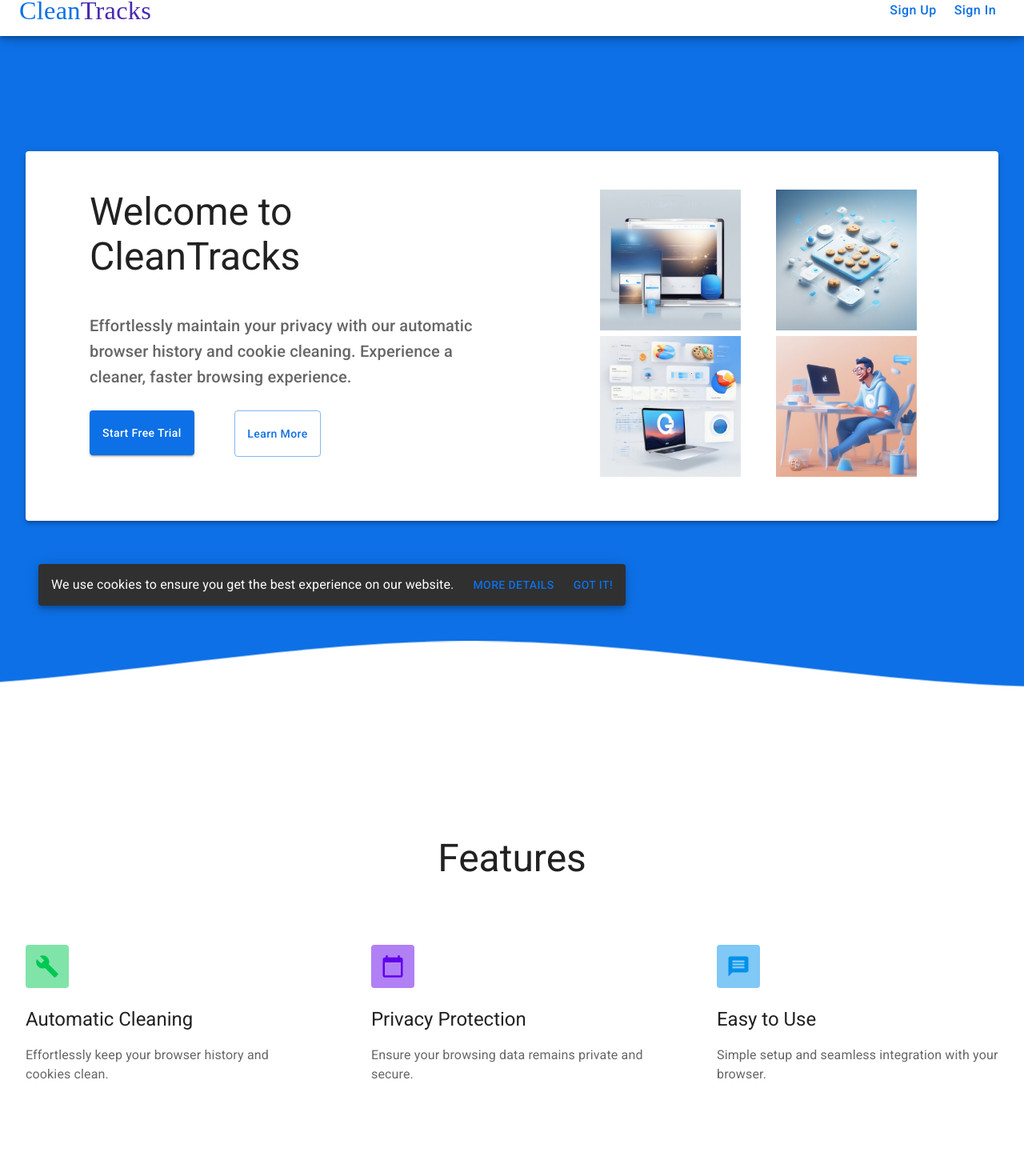
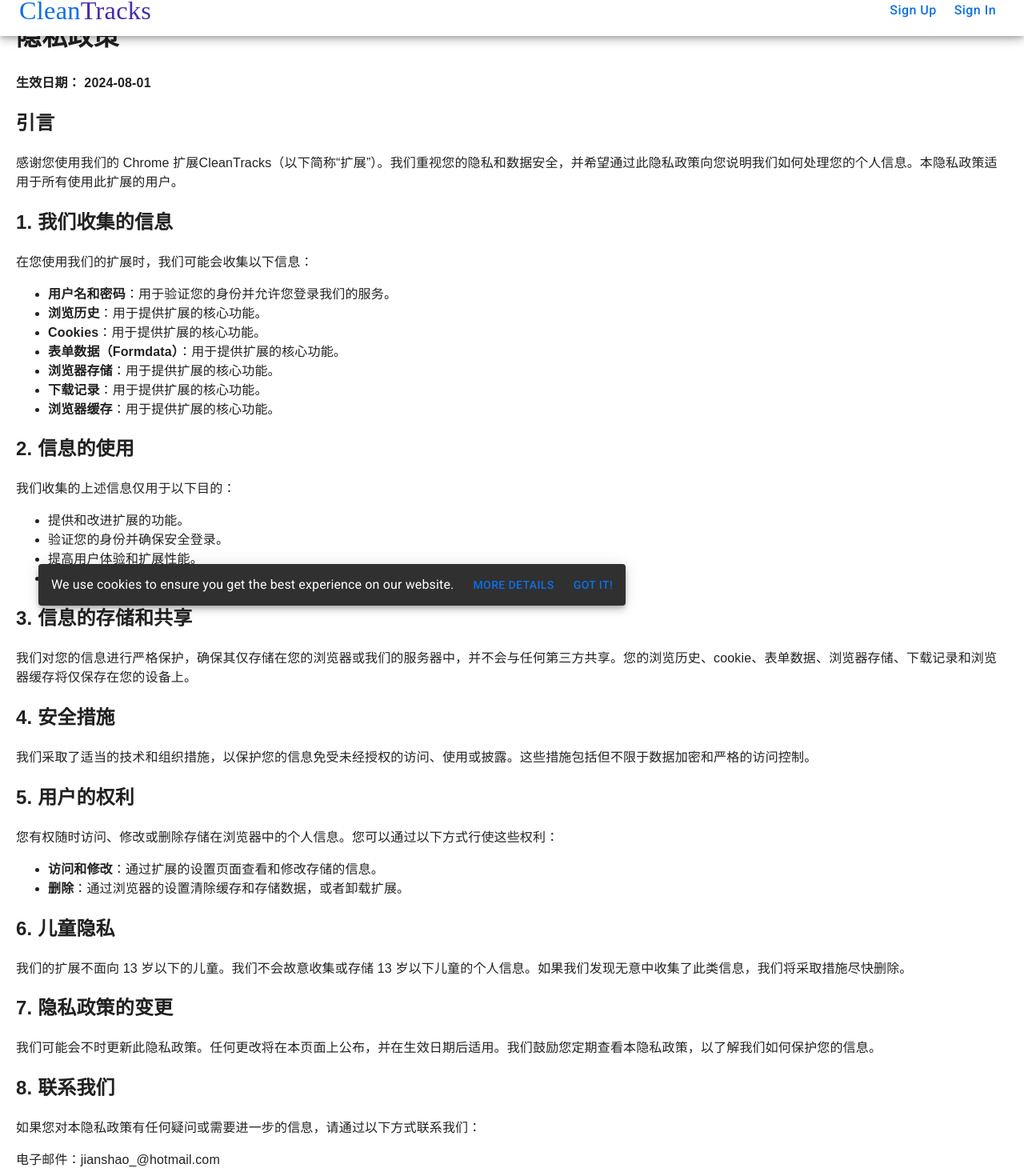
Before and after one commit to jianshao/cleantracks_website, a React (Create React App) app: page /private in a window 1280 px wide. Shown: the part 19-1489 px from the top of the page at 80% size. Built offline with nearby package versions, Linux system fonts and the light colour scheme; a web font is replaced by a local one.

Commit message:
增加隐私政策页面

```diff
--- a/src/logged_out/components/Routing.js
+++ b/src/logged_out/components/Routing.js
@@ -6,9 +6,16 @@ import Home from "./home/Home";
 import Blog from "./blog/Blog";
 import BlogPost from "./blog/BlogPost";
 import useLocationBlocker from "../../shared/functions/useLocationBlocker";
+import PrivacyPolicy from "./home/Private";
 
 function Routing(props) {
-  const { blogPosts, selectBlog, selectHome, openRegisterDialog, openLoginDialog } = props;
+  const {
+    blogPosts,
+    selectBlog,
+    selectHome,
+    openRegisterDialog,
+    openLoginDialog,
+  } = props;
   useLocationBlocker();
   return (
     <Switch>
@@ -33,7 +40,18 @@ function Routing(props) {
         selectBlog={selectBlog}
         blogPosts={blogPosts}
       />
-      <PropsRoute path="/" component={Home} selectHome={selectHome} openRegisterDialog={openRegisterDialog} openLoginDialog={openLoginDialog} />
+      <PropsRoute
+        path="/private"
+        component={PrivacyPolicy}
+        openRegisterDialog={openRegisterDialog}
+      />
+      <PropsRoute
+        path="/"
+        component={Home}
+        selectHome={selectHome}
+        openRegisterDialog={openRegisterDialog}
+        openLoginDialog={openLoginDialog}
+      />
     </Switch>
   );
 }
@@ -43,7 +61,7 @@ Routing.propTypes = {
   selectHome: PropTypes.func.isRequired,
   selectBlog: PropTypes.func.isRequired,
   openRegisterDialog: PropTypes.func.isRequired,
-  openLoginDialog: PropTypes.func.isRequired
+  openLoginDialog: PropTypes.func.isRequired,
 };
 
 export default memo(Routing);
--- /dev/null
+++ b/src/logged_out/components/home/Private.js
@@ -0,0 +1,106 @@
+import React from "react";
+import ReactDOM from "react-dom";
+import PropTypes from "prop-types";
+
+function PrivacyPolicy(props) {
+  return (
+    <div style={{ padding: "20px", fontFamily: "Arial, sans-serif" }}>
+      <h1>隐私政策</h1>
+      <p>
+        <strong>生效日期： 2024-08-01</strong>
+      </p>
+
+      <h2>引言</h2>
+      <p>
+        感谢您使用我们的 Chrome
+        扩展CleanTracks（以下简称“扩展”）。我们重视您的隐私和数据安全，并希望通过此隐私政策向您说明我们如何处理您的个人信息。本隐私政策适用于所有使用此扩展的用户。
+      </p>
+
+      <h2>1. 我们收集的信息</h2>
+      <p>在您使用我们的扩展时，我们可能会收集以下信息：</p>
+      <ul>
+        <li>
+          <strong>用户名和密码</strong>
+          ：用于验证您的身份并允许您登录我们的服务。
+        </li>
+        <li>
+          <strong>浏览历史</strong>：用于提供扩展的核心功能。
+        </li>
+        <li>
+          <strong>Cookies</strong>：用于提供扩展的核心功能。
+        </li>
+        <li>
+          <strong>表单数据（Formdata）</strong>：用于提供扩展的核心功能。
+        </li>
+        <li>
+          <strong>浏览器存储</strong>：用于提供扩展的核心功能。
+        </li>
+        <li>
+          <strong>下载记录</strong>：用于提供扩展的核心功能。
+        </li>
+        <li>
+          <strong>浏览器缓存</strong>：用于提供扩展的核心功能。
+        </li>
+      </ul>
+
+      <h2>2. 信息的使用</h2>
+      <p>我们收集的上述信息仅用于以下目的：</p>
+      <ul>
+        <li>提供和改进扩展的功能。</li>
+        <li>验证您的身份并确保安全登录。</li>
+        <li>提高用户体验和扩展性能。</li>
+        <li>确保扩展的正常运行和维护。</li>
+      </ul>
+
+      <h2>3. 信息的存储和共享</h2>
+      <p>
+        我们对您的信息进行严格保护，确保其仅存储在您的浏览器或我们的服务器中，并不会与任何第三方共享。您的浏览历史、cookie、表单数据、浏览器存储、下载记录和浏览器缓存将仅保存在您的设备上。
+      </p>
+
+      <h2>4. 安全措施</h2>
+      <p>
+        我们采取了适当的技术和组织措施，以保护您的信息免受未经授权的访问、使用或披露。这些措施包括但不限于数据加密和严格的访问控制。
+      </p>
+
+      <h2>5. 用户的权利</h2>
+      <p>
+        您有权随时访问、修改或删除存储在浏览器中的个人信息。您可以通过以下方式行使这些权利：
+      </p>
+      <ul>
+        <li>
+          <strong>访问和修改</strong>：通过扩展的设置页面查看和修改存储的信息。
+        </li>
+        <li>
+          <strong>删除</strong>
+          ：通过浏览器的设置清除缓存和存储数据，或者卸载扩展。
+        </li>
+      </ul>
+
+      <h2>6. 儿童隐私</h2>
+      <p>
+        我们的扩展不面向 13 岁以下的儿童。我们不会故意收集或存储 13
+        岁以下儿童的个人信息。如果我们发现无意中收集了此类信息，我们将采取措施尽快删除。
+      </p>
+
+      <h2>7. 隐私政策的变更</h2>
+      <p>
+        我们可能会不时更新此隐私政策。任何更改将在本页面上公布，并在生效日期后适用。我们鼓励您定期查看本隐私政策，以了解我们如何保护您的信息。
+      </p>
+
+      <h2>8. 联系我们</h2>
+      <p>
+        如果您对本隐私政策有任何疑问或需要进一步的信息，请通过以下方式联系我们：
+      </p>
+      <p>
+        电子邮件：jianshao_@hotmail.com
+      </p>
+      <p>感谢您使用我们的扩展。我们承诺将持续保护您的隐私和个人信息。</p>
+    </div>
+  );
+}
+
+PrivacyPolicy.protoTypes = {
+  openRegisterDialog: PropTypes.func.isRequired,
+};
+
+export default PrivacyPolicy;
```
